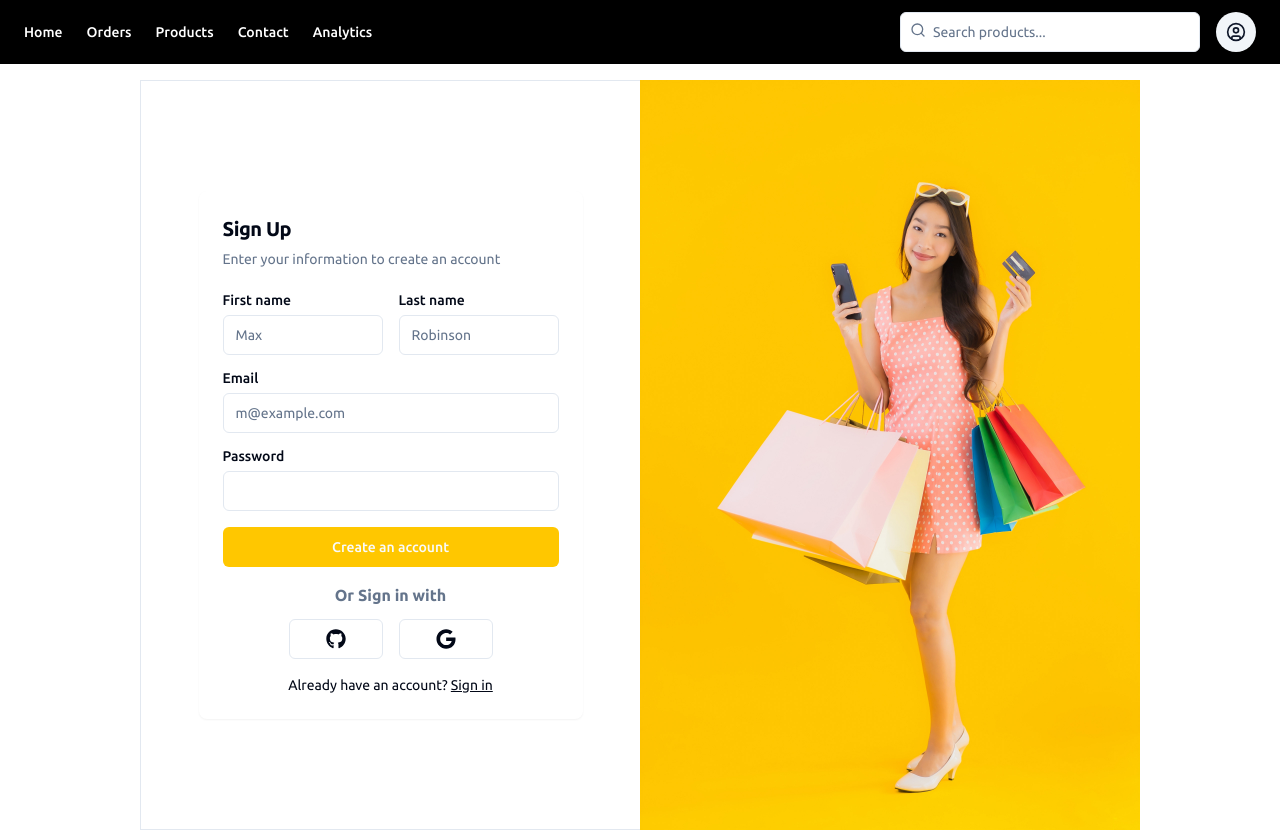
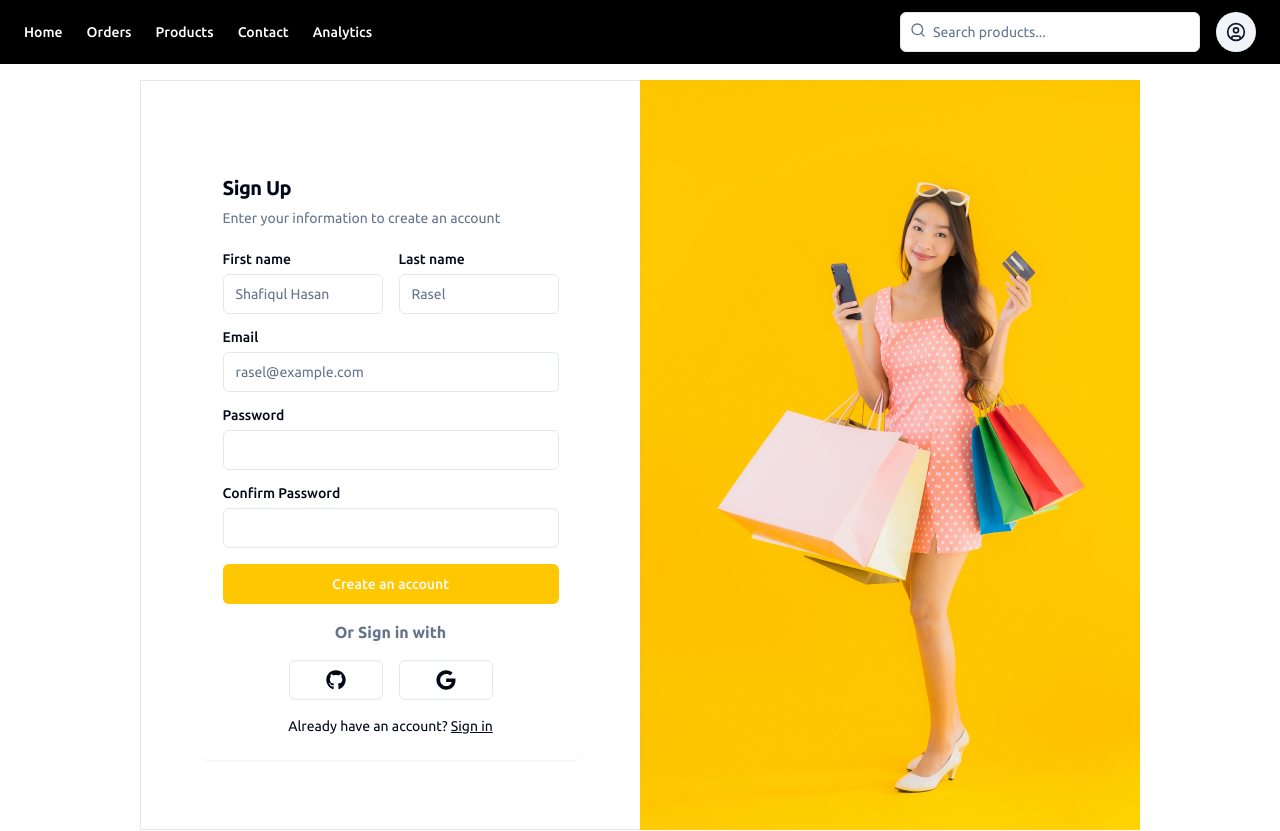
Before and after one commit to rasel-gannicus/Cloth-store-Next-Js-Project, a Next.js app: page /authentication/register in a window 1280 px wide. Shown: the top 831 px of the page. Built offline with nearby package versions, Linux system fonts and the light colour scheme.

Commit message:
adding toaster

```diff
--- /dev/null
+++ b/src/components/Authentication/Register/EmailRegister.tsx
@@ -0,0 +1,109 @@
+"use client";
+import { Button } from "@/components/ui/button";
+import { Input } from "@/components/ui/input";
+import { Label } from "@/components/ui/label";
+import { registerUser } from "@/utils/Authentication/registerUser";
+import { useState } from "react";
+
+const EmailRegister = () => {
+  const [firstName, setFirstName] = useState("");
+  const [secondName, setSecondName] = useState("");
+  const [email, setEmail] = useState("");
+  const [password, setPassword] = useState("");
+  const [repassword, setRepassword] = useState("");
+  const [loading, setLoading] = useState(false);
+
+  const handleSubmit = async(e: { preventDefault: () => void }) => {
+    e.preventDefault();
+    if (password !== repassword) {
+        // window.alert("Password didn't matched");
+        toast.error("Password didn't matched");
+        return;
+      }
+      if (password.length < 6) {
+        toast.error("Password should be atleast 6 characters long !");
+        return;
+      }
+      try {
+        setLoading(true);
+        const res = await registerUser({
+          name,
+          email,
+          password,
+        });
+        if (!res.success) {
+          setLoading(false);
+          toast(res.message);
+        }
+        if (res.success) {
+          setLoading(false);
+          toast.success(res.message + " Now login please !");
+        //   dispatch(goToPage("login"));
+        }
+      } catch (err: any) {
+        setLoading(false);
+        toast.error(err.message);
+        throw new Error(err.message);
+      }
+  };
+  return (
+    <form onSubmit={handleSubmit} className="grid gap-4">
+      <div className="grid grid-cols-2 gap-4">
+        <div className="grid gap-2">
+          <Label htmlFor="first-name">First name</Label>
+          <Input
+            value={firstName}
+            onChange={(e) => setFirstName(e.target.value)}
+            id="first-name"
+            placeholder="Shafiqul Hasan"
+            required
+          />
+        </div>
+        <div className="grid gap-2">
+          <Label htmlFor="last-name">Last name</Label>
+          <Input
+            value={secondName}
+            onChange={(e) => setSecondName(e.target.value)}
+            id="last-name"
+            placeholder="Rasel"
+            required
+          />
+        </div>
+      </div>
+      <div className="grid gap-2">
+        <Label htmlFor="email">Email</Label>
+        <Input
+          value={email}
+          onChange={(e) => setEmail(e.target.value)}
+          id="email"
+          type="email"
+          placeholder="rasel@example.com"
+          required
+        />
+      </div>
+      <div className="grid gap-2">
+        <Label htmlFor="password">Password</Label>
+        <Input
+          value={password}
+          onChange={(e) => setPassword(e.target.value)}
+          id="password"
+          type="password"
+        />
+      </div>
+      <div className="grid gap-2">
+        <Label htmlFor="password">Confirm Password</Label>
+        <Input
+          value={repassword}
+          onChange={(e) => setRepassword(e.target.value)}
+          id="password"
+          type="password"
+        />
+      </div>
+      <Button type="submit" className="w-full  hover:text-white bg-[#FFC700]">
+        Create an account
+      </Button>
+    </form>
+  );
+};
+
+export default EmailRegister;
--- a/src/components/Authentication/Register/Register.tsx
+++ b/src/components/Authentication/Register/Register.tsx
@@ -1,7 +1,4 @@
-import { Button } from "@/components/ui/button";
 import loginImg from "@/assets/img/register.jpg";
-import { Input } from "@/components/ui/input";
-import { Label } from "@/components/ui/label";
 import Image from "next/image";
 import Link from "next/link";
 import {
@@ -12,9 +9,17 @@ import {
   CardTitle,
 } from "@/components/ui/card";
 import SocialLogin from "../Social Login/SocialLogin";
+import EmailRegister from "./EmailRegister";
 
-const Register = () => {
-
+const Register = async () => {
+  // // --- fetching data with SSG(Static Site Generation) method
+  // const res = await fetch(
+  //   `https://server-for-assignment-8.vercel.app/cloths/${params.productId}`,
+  //   {
+  //     cache: "force-cache",
+  //   }
+  // );
+  // const data = await res.json();
   return (
     <div className="w-full lg:grid lg:min-h-[500px] lg:grid-cols-2 xl:min-h-[300px] ">
       <div className="flex items-center justify-center py-12 lg:border-t lg:border-l lg:border-b">
@@ -26,40 +31,13 @@ const Register = () => {
             </CardDescription>
           </CardHeader>
           <CardContent>
-            <div className="grid gap-4">
-              <div className="grid grid-cols-2 gap-4">
-                <div className="grid gap-2">
-                  <Label htmlFor="first-name">First name</Label>
-                  <Input id="first-name" placeholder="Max" required />
-                </div>
-                <div className="grid gap-2">
-                  <Label htmlFor="last-name">Last name</Label>
-                  <Input id="last-name" placeholder="Robinson" required />
-                </div>
-              </div>
-              <div className="grid gap-2">
-                <Label htmlFor="email">Email</Label>
-                <Input
-                  id="email"
-                  type="email"
-                  placeholder="m@example.com"
-                  required
-                />
-              </div>
-              <div className="grid gap-2">
-                <Label htmlFor="password">Password</Label>
-                <Input id="password" type="password" />
-              </div>
-              <Button
-                type="submit"
-                className="w-full  hover:text-white bg-[#FFC700]"
-              >
-                Create an account
-              </Button>
 
-              {/* --- social login --- */}
-              <SocialLogin />
-            </div>
+            {/* --- email-password login --- */}
+            <EmailRegister />
+
+            {/* --- social login --- */}
+            <SocialLogin />
+
             <div className="mt-4 text-center text-sm">
               Already have an account?{" "}
               <Link href="/authentication/login" className="underline">
--- a/src/components/Authentication/Social Login/SocialLogin.tsx
+++ b/src/components/Authentication/Social Login/SocialLogin.tsx
@@ -8,7 +8,7 @@ const SocialLogin = () => {
     // console.log(process.env.NEXT_PUBLIC_CLIENT_SITE_URL);
   return (
     <div>
-      <p className="text-center font-semibold text-slate-500 mb-3">
+      <p className="text-center font-semibold text-slate-500 my-4">
         Or Sign in with
       </p>
       <div className="flex justify-center items-center gap-4">
--- /dev/null
+++ b/src/utils/Authentication/registerUser.ts
@@ -0,0 +1,15 @@
+"use server";
+
+export const registerUser = async (data: any) => {
+  const res = await fetch(`${process.env.NEXT_PUBLIC_BACKENED_URL}/register`, {
+    method: "POST",
+    headers: {
+      "Content-Type": "application/json",
+    },
+    body: JSON.stringify(data),
+    cache: "no-store",
+  });
+  const userInfo = await res.json();
+  // console.log(userInfo);
+  return userInfo;
+};
```
